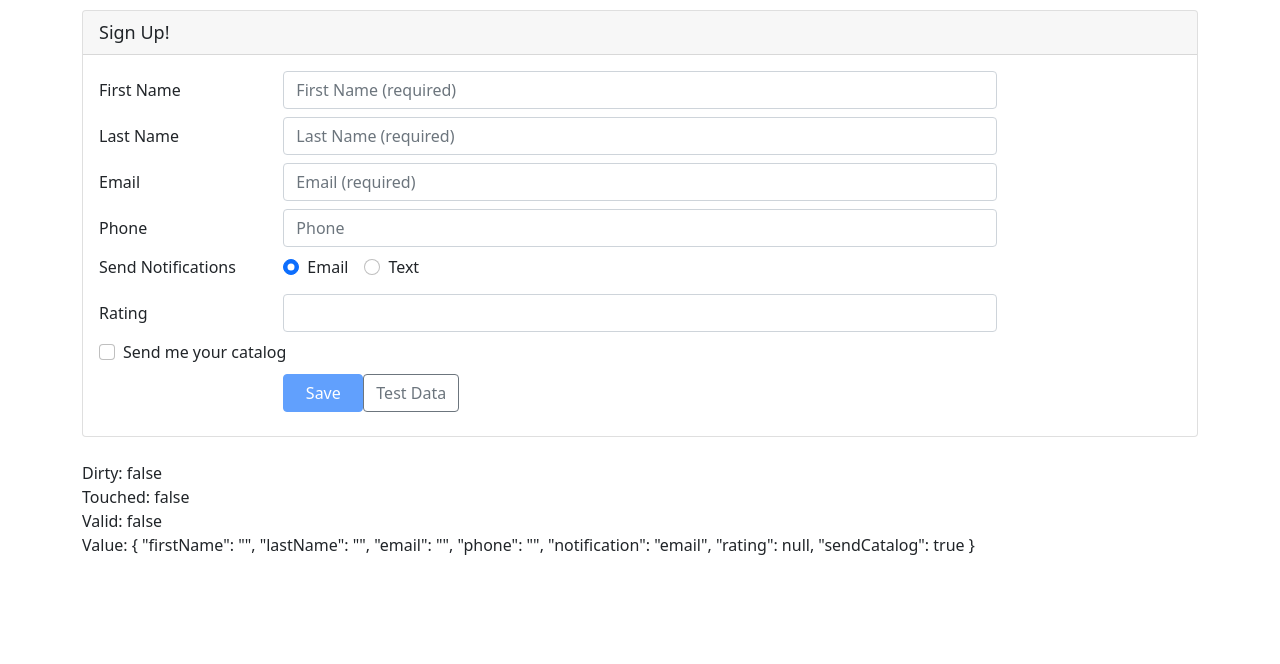
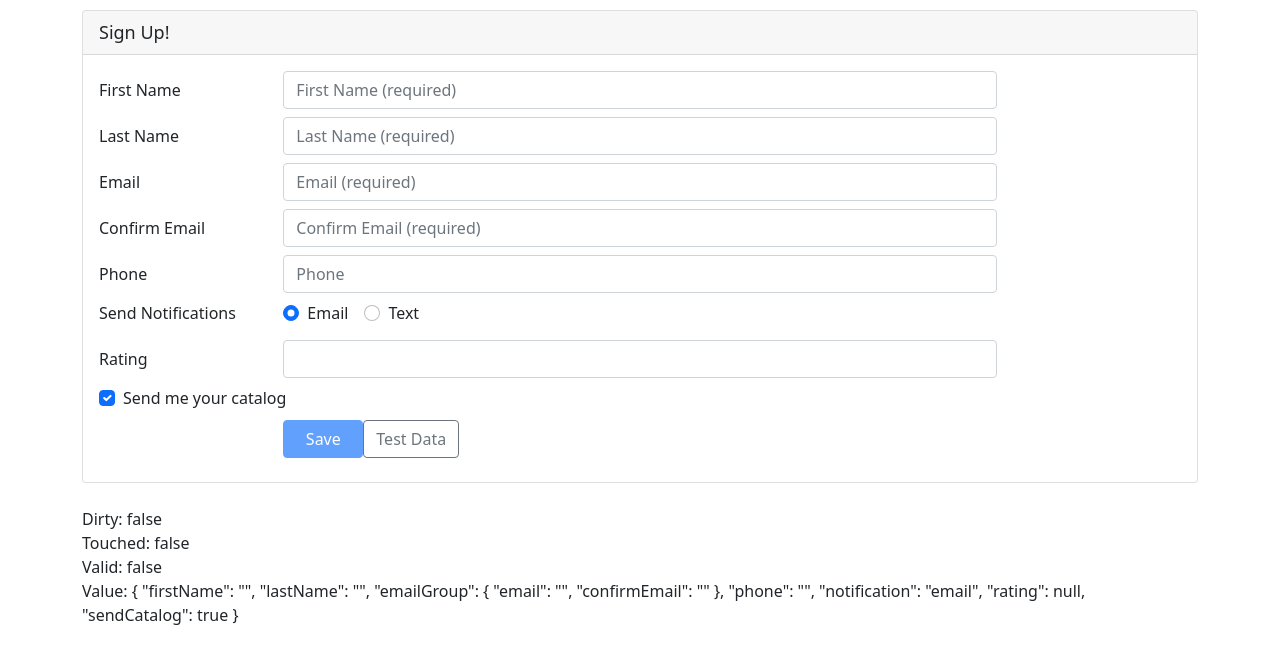
Before and after one commit to AnthonyAngatia/AngularForms, an Angular app: page / in a window 1280 px wide. Shown: the top 664 px of the page. Built offline with nearby package versions, Linux system fonts and the light colour scheme.

Commit message:
Cross validation

```diff
--- a/src/app/customers/customer.component.html
+++ b/src/app/customers/customer.component.html
@@ -16,7 +16,7 @@
                  id="firstNameId"
                  type="text"
                  placeholder="First Name (required)"
-                 formcontrolname="firstName"
+                 formControlName="firstName"
                  [ngClass]="{'is-invalid': (customerForm.get('firstName')?.touched ||
                   customerForm.get('firstName')?.dirty) &&
                    !customerForm.get('firstName')?.valid }"/>
@@ -39,7 +39,7 @@
                  id="lastNameId"
                  type="text"
                  placeholder="Last Name (required)"
-                 formcontrolname="lastName"
+                 formControlName="lastName"
                  [ngClass]="{'is-invalid': (customerForm.get('lastName')?.touched || customerForm.get('lastName')?.dirty) && !customerForm.get('lastName')?.valid }"/>
           <span class="invalid-feedback">
                   <span *ngIf="customerForm.get('lastName')?.errors?.required">
@@ -52,6 +52,7 @@
         </div>
       </div>
 
+      <div formGroupName="emailGroup">
         <div class="form-group row mb-2">
           <label class="col-md-2 col-form-label"
                  for="emailId">Email</label>
@@ -60,8 +61,11 @@
                    id="emailId"
                    type="email"
                    placeholder="Email (required)"
-                 formcontrolname="email"
-                 [ngClass]="{'is-invalid': (customerForm.get('email')?.touched || customerForm.get('email')?.dirty) && !customerForm.get('email')?.valid }"/>
+                   formControlName="email"
+                   [ngClass]="{'is-invalid': ( customerForm.get('emailGroup')?.errors ||
+                   customerForm.get('emailGroup.email')?.touched ||
+                    customerForm.get('emailGroup.email')?.dirty) &&
+                     !customerForm.get('emailGroup.email')?.valid }"/>
             <span class="invalid-feedback">
                   <span *ngIf="customerForm.get('email')?.errors?.required">
                     Please enter your email address.
@@ -72,6 +76,32 @@
                 </span>
           </div>
         </div>
+        <div class="form-group row mb-2">
+          <label class="col-md-2 col-form-label"
+                 for="confirmEmailId">Confirm Email</label>
+          <div class="col-md-8">
+            <input class="form-control"
+                   id="confirmEmailId"
+                   type="email"
+                   placeholder="Confirm Email (required)"
+                   formControlName="confirmEmail"
+                   [ngClass]="{'is-invalid': customerForm.get('emailGroup')?.errors ||
+                                             ((customerForm.get('emailGroup.confirmEmail')?.touched ||
+                                              customerForm.get('emailGroup.confirmEmail')?.dirty) &&
+                                              !customerForm.get('emailGroup.confirmEmail')?.valid) }"/>
+            <span class="invalid-feedback">
+              <span *ngIf="customerForm.get('emailGroup.confirmEmail')?.errors?.required">
+                Please confirm your email address.
+              </span>
+              <span *ngIf="customerForm.get('emailGroup')?.errors?.match">
+                The confirmation does not match the email address.
+              </span>
+            </span>
+          </div>
+        </div>
+      </div>
+
+
       <div class="form-group row mb-2">
         <label class="col-md-2 col-form-label"
                for="phoneId">Phone</label>
@@ -138,7 +168,7 @@
               <input class="form-check-input"
                      id="sendCatalogId"
                      type="checkbox"
-                     formcontrolname="sendCatalog"
+                     formControlName="sendCatalog"
                      name="sendCatalog"> Send me your catalog
             </label>
           </div>
--- a/src/app/customers/customer.component.ts
+++ b/src/app/customers/customer.component.ts
@@ -4,6 +4,18 @@
 import {Customer} from './customer';
 
 //
+function emailMatcher(c: AbstractControl): { [key: string]: boolean } | null{
+const emailControl = c.get('email')
+  const confirmCOntrol = c.get('confirmEmail')
+
+  if(emailControl?.pristine || confirmCOntrol?.pristine){
+    return null
+  }
+  if(emailControl?.value == confirmCOntrol?.value){
+    return null
+  }
+  return {'match': true}
+}
 function ratingRange(min: number, max: number): ValidatorFn {
   return (c: AbstractControl): { [key: string]: boolean } | null => {
     if (c.value !== null && isNaN(c.value) || c.value < min || c.value > max) {
@@ -36,7 +48,10 @@
     this.customerForm = this.fb.group({
       firstName: ['', [Validators.required, Validators.min(3)]],
       lastName: ['', Validators.max(50)],
-      email: ['', [Validators.required, Validators.email]],
+      emailGroup: this.fb.group({
+        email: ['', [Validators.required, Validators.email]],
+        confirmEmail: ['', Validators.required]
+      }, {validator: emailMatcher}),
       phone: '',
       notification: 'email',
       rating: [null, ratingRange(1, 5)],
```
Lines whose indentation alone changed are shown as unchanged.
